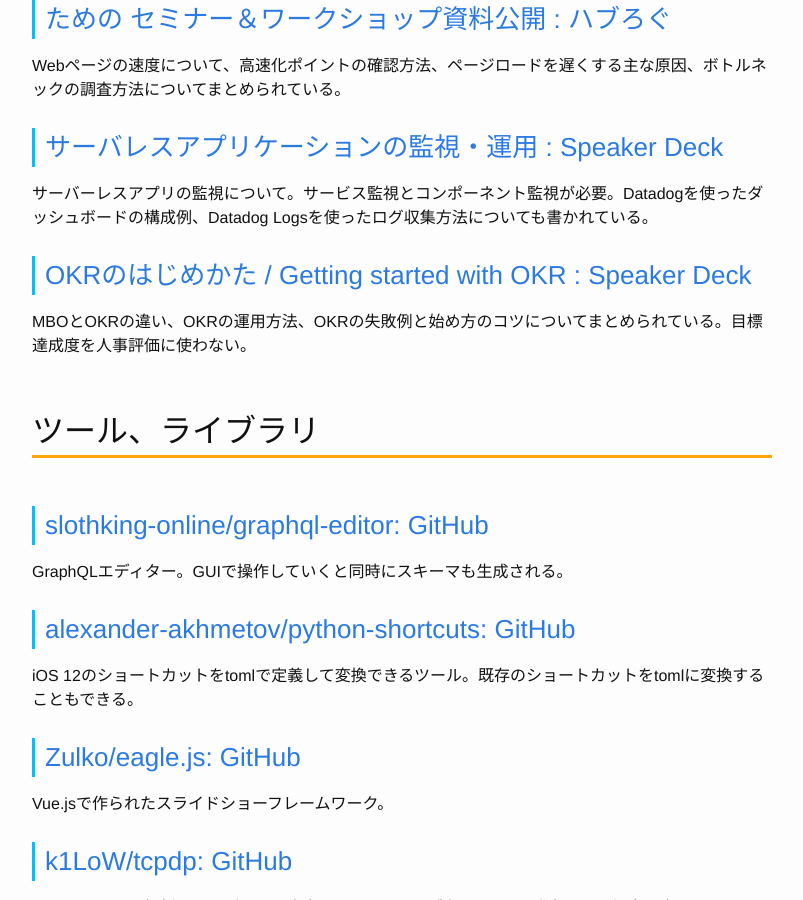
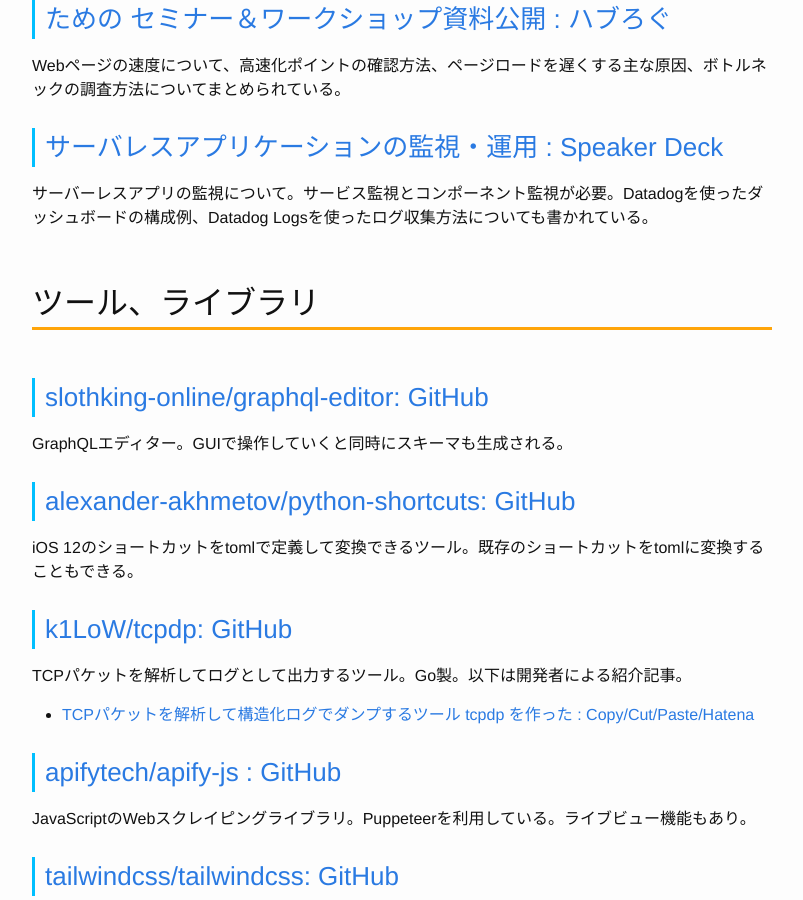
Before and after one commit to Gather-Tech/Gather-Tech.github.io, a Jekyll site: the page built from _posts/2018/2018-10-01-Gather118.md, in a window 1280 px wide and 900 px high, scrolled down 3902 px. Shown: the whole window, without its empty margins (238-1041 px from the left). Built offline with Jekyll 4.4.1, drawn with Linux system fonts in a browser that asks for light colours; some of the changed text lies outside the part shown.

Commit message:
reduce articles

```diff
--- a/_posts/2018/2018-10-01-Gather118.md
+++ b/_posts/2018/2018-10-01-Gather118.md
@@ -93,10 +93,6 @@
 
 サーバーレスアプリの監視について。サービス監視とコンポーネント監視が必要。Datadogを使ったダッシュボードの構成例、Datadog Logsを使ったログ収集方法についても書かれている。
 
-### [OKRのはじめかた / Getting started with OKR : Speaker Deck](https://speakerdeck.com/katsuhisa91/getting-started-with-okr)
-
-MBOとOKRの違い、OKRの運用方法、OKRの失敗例と始め方のコツについてまとめられている。目標達成度を人事評価に使わない。
-
 ## ツール、ライブラリ
 
 ### [slothking-online/graphql-editor: GitHub](https://github.com/slothking-online/graphql-editor)
@@ -106,10 +102,6 @@
 ### [alexander-akhmetov/python-shortcuts: GitHub](https://github.com/alexander-akhmetov/python-shortcuts)
 
 iOS 12のショートカットをtomlで定義して変換できるツール。既存のショートカットをtomlに変換することもできる。
-
-### [Zulko/eagle.js: GitHub](https://github.com/zulko/eagle.js/)
-
-Vue.jsで作られたスライドショーフレームワーク。
 
 ### [k1LoW/tcpdp: GitHub](https://github.com/k1LoW/tcpdp)
 
@@ -141,10 +133,6 @@
 
 Office365のサービス一覧の説明、ライセンスの種類ごとにどれが使えるかが確認できるサイト。
 
-### [Trolley](https://trolley.link/)
-
-WebサイトにStripeによる支払処理を簡単に組み込めるサービス。
-
 ### [intercept.rest - API Debugging, Monitoring and Mocking tool](https://intercept.rest/)
 
 APIリクエストとレスポンスの監視サービス。
```
